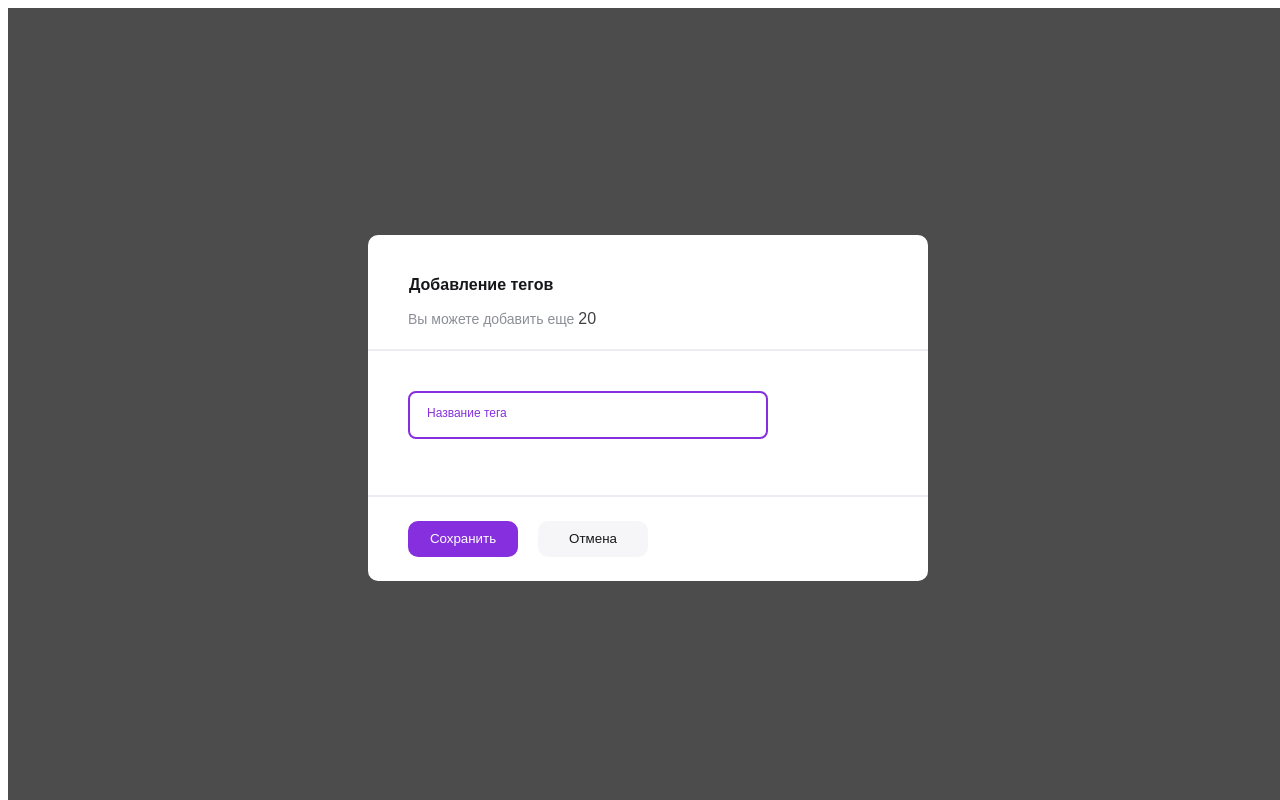
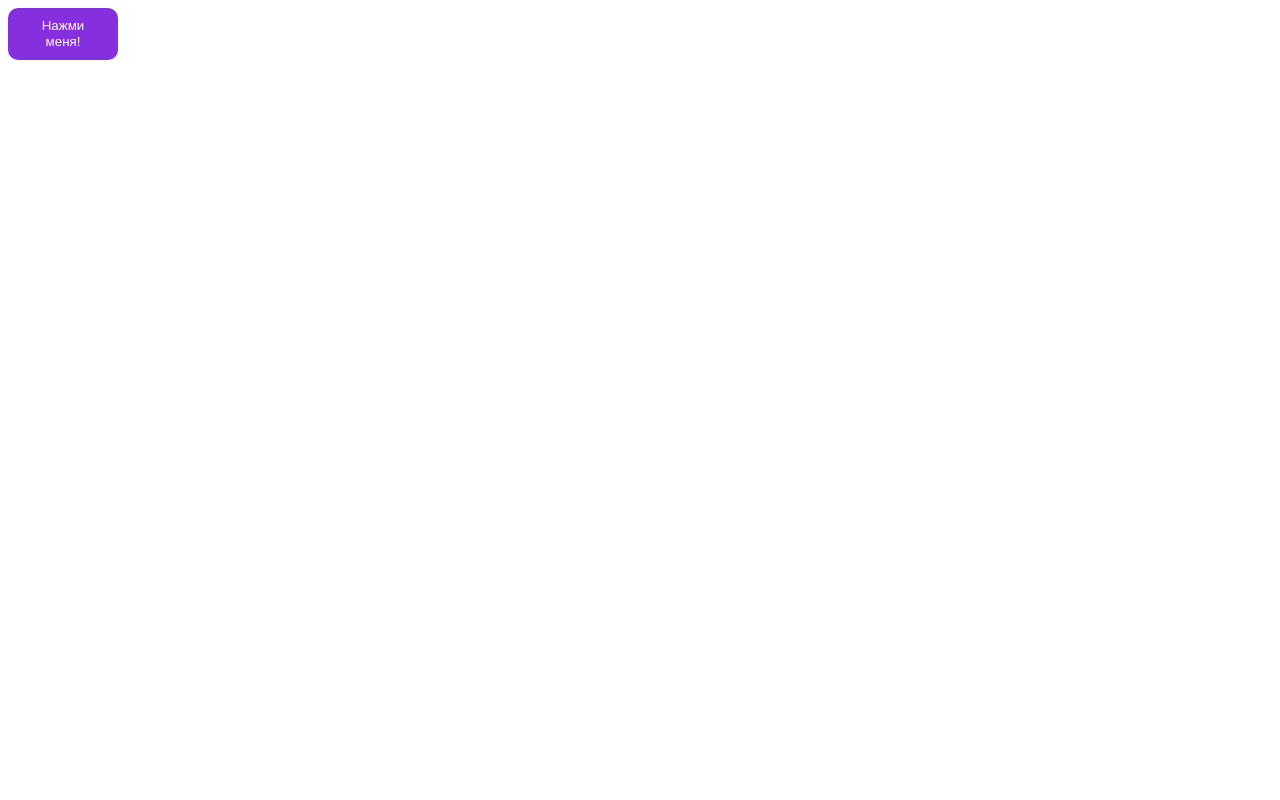
Before and after one commit to emildenikaev/monetory, a Vue app: page / in a window 1280 px wide. Built offline with nearby package versions, Linux system fonts and the light colour scheme; a web font is replaced by a local one.

Commit message:
work with modal

```diff
--- a/src/App.vue
+++ b/src/App.vue
@@ -1,6 +1,12 @@
 <template>
   <main>
+    <MonetoryButton
+      :btn-text="`Нажми меня!`"
+      :btnColor="'purple'"
+      @click="tagStore.isModalOpen = true"
+    />
     <MonetoryModal
+      v-if="tagStore.isModalOpen"
       :modalMainText="'Добавление тегов'"
       :modalParagraph="'Вы можете добавить еще'"
       :modalParagraphCount="20"
@@ -21,7 +27,11 @@
           :btnColor="`purple`"
           @click="saveTagsToLocalStorage"
         />
-        <MonetoryButton :btnText="'Отмена'" :btnColor="`gray`" />
+        <MonetoryButton
+          :btnText="'Отмена'"
+          :btnColor="`gray`"
+          @click="tagStore.isModalOpen = false"
+        />
       </template>
     </MonetoryModal>
   </main>
--- a/src/components/MonetoryModal.vue
+++ b/src/components/MonetoryModal.vue
@@ -74,7 +74,7 @@
         <slot name="button" />
       </div>
     </div>
-    <div class="overlay"></div>
+    <div class="overlay" @click="closeModalOnOutsideClick"></div>
   </div>
 </template>
 
@@ -106,18 +106,29 @@ const deleteFromChoisenTags = (tag: string) => {
     localStorage.setItem("selectedTags", selectedTagsString);
   }
 };
+
+const closeModalOnOutsideClick = (event: MouseEvent) => {
+  if (
+    event.target instanceof HTMLElement &&
+    !event.target.closest(".modal-window")
+  ) {
+    tagStore.isModalOpen = false;
+  }
+};
 </script>
 
 <style scoped lang="scss">
 .modal-wrapper {
   display: flex;
   position: fixed;
-  width: 100%;
+  width: 100vw;
   min-height: 100%;
   justify-content: center;
   align-items: center;
   background: rgba(0, 0, 0, 0.7);
   z-index: 100;
+  top: 0;
+  left: 0;
 }
 
 .overlay {
--- a/src/stores/TagStore.ts
+++ b/src/stores/TagStore.ts
@@ -3,6 +3,8 @@ import { ref, computed } from "vue";
 
 export const useTagStore = defineStore("tagStore", () => {
   const tagNames: string[] = [];
+
+  const isModalOpen: Boolean = false;
 
   const searchInput = ref<String>("");
 
@@ -530,5 +532,6 @@ export const useTagStore = defineStore("tagStore", () => {
     searchInput,
     filteredTagNames,
     choisenTags,
+    isModalOpen,
   };
 });
```
